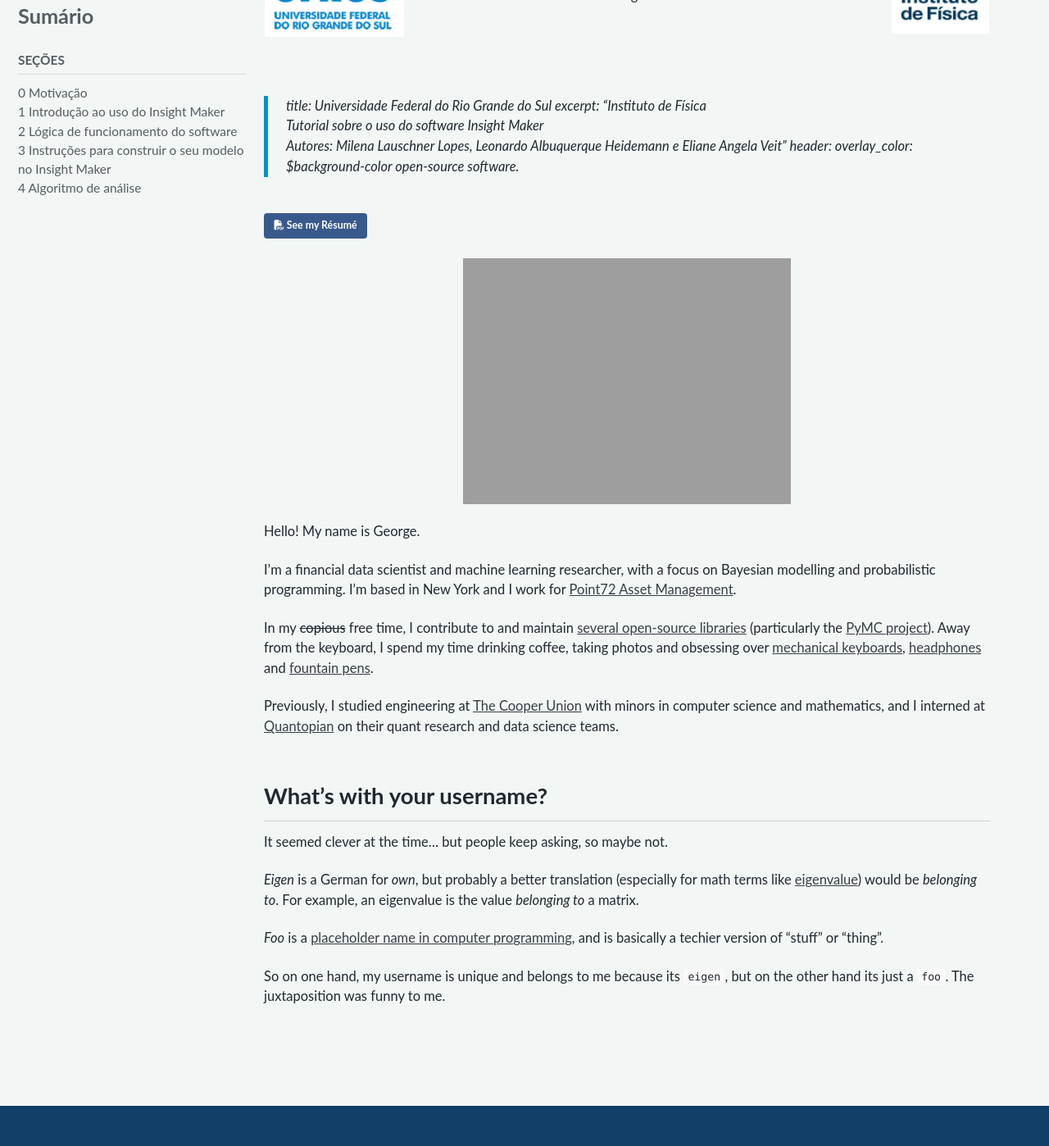
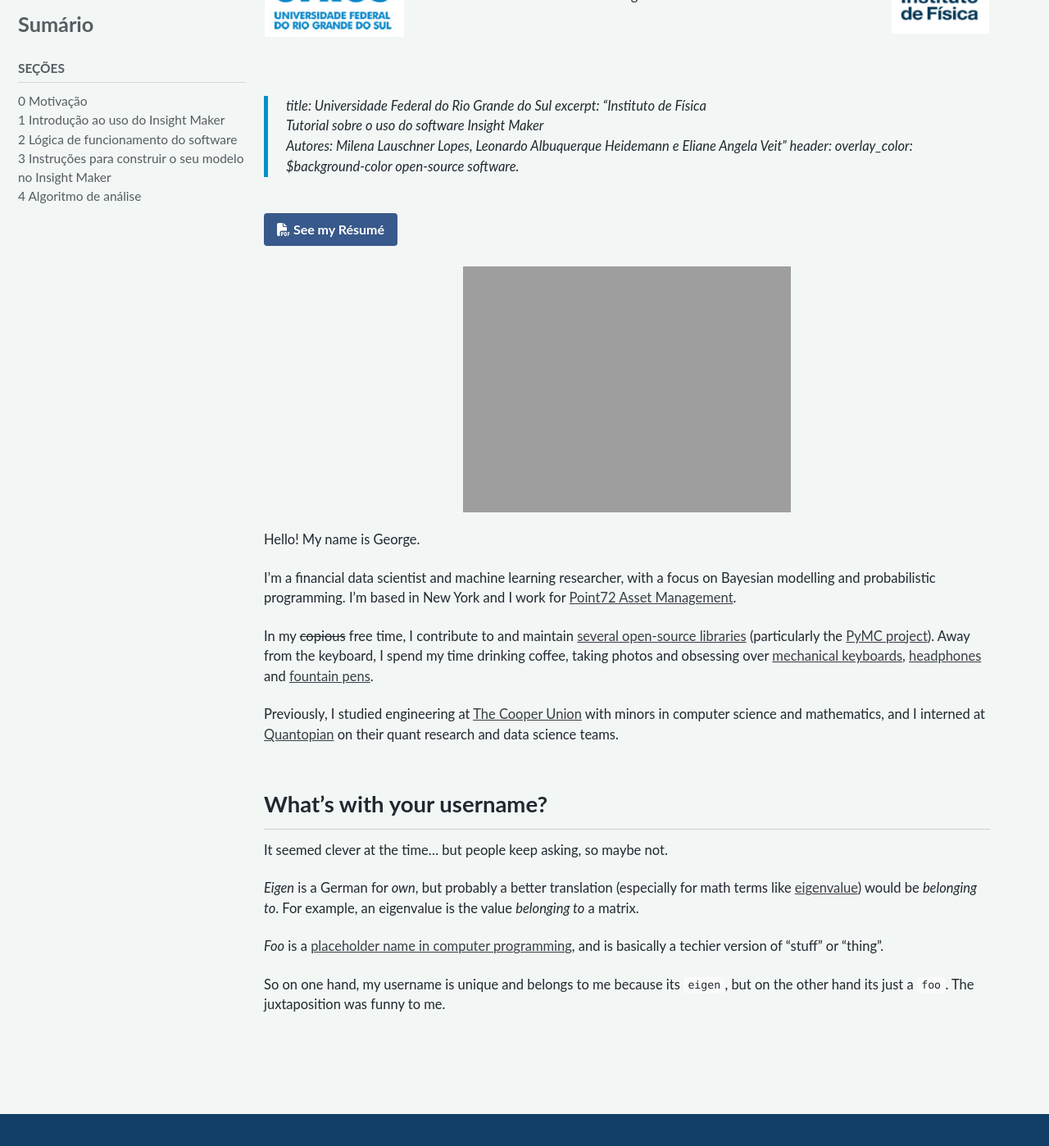
Before and after one commit to milenalauschner/MM, a Jekyll site: the page built from _pages/about.md, in a window 1280 px wide and 1400 px high, scrolled down 692 px. Shown: the whole window at 82% size. Built offline with Jekyll 4.4.1, drawn with Linux system fonts in a browser that asks for light colours; cached includes are drawn as plain includes; nearby versions of some CDN libraries; some web fonts are replaced.

Commit message:
Update _buttons.scss

```diff
--- a/_sass/minimal-mistakes/_buttons.scss
+++ b/_sass/minimal-mistakes/_buttons.scss
@@ -12,7 +12,7 @@
   margin-bottom: 0.25em;
   padding: 0.5em 1em;
   font-family: $sans-serif;
-  font-size: 0.75em;
+  font-size: 16px;
   font-weight: bold;
   text-align: center;
   text-decoration: none;
```
